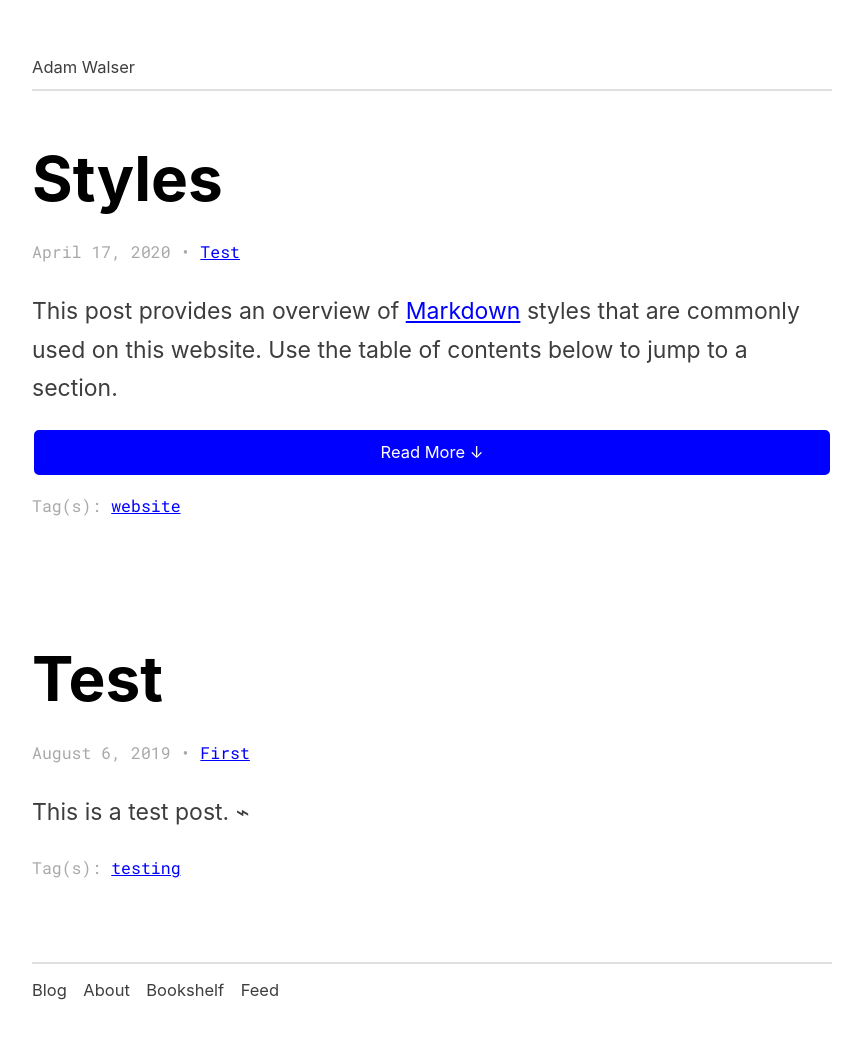
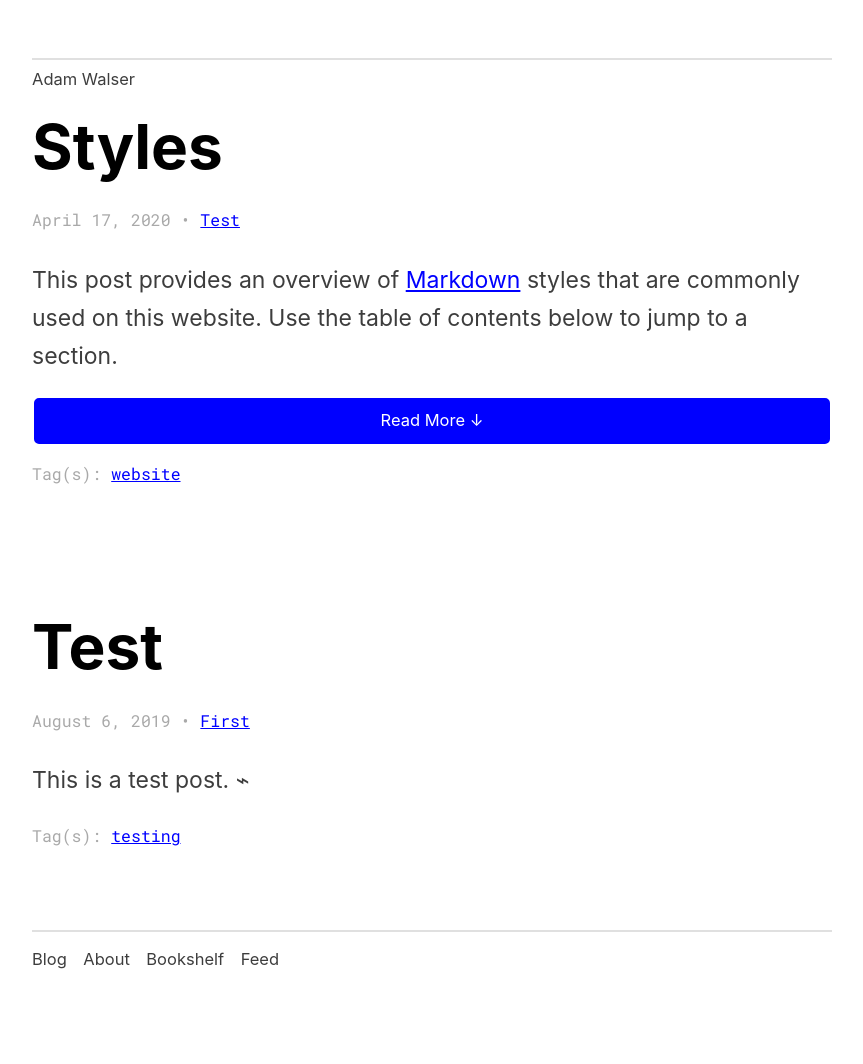
Before and after one commit to ajpwalser/ajpwalser.github.io, a Jekyll site: the page built from index.html, in a window 1280 px wide. Shown: the whole page, without its empty margins (208-1071 px from the left). Built offline with Jekyll 4.4.1, drawn with Linux system fonts in a browser that asks for light colours; some web fonts are replaced; the list of posts is cut into pages by our own code; after the commit the page ends 1032 px from its top, so only the background shows below that.

Commit message:
Update style.css

```diff
--- a/css/style.css
+++ b/css/style.css
@@ -92,6 +92,8 @@ h1 {
 	font-size: 0.718em;
 	font-weight: 400;
 	line-height: 1.25em;
+	width: 100%; /* add */
+	position:absolute; /* add */
 }
 
 .header a {
```
